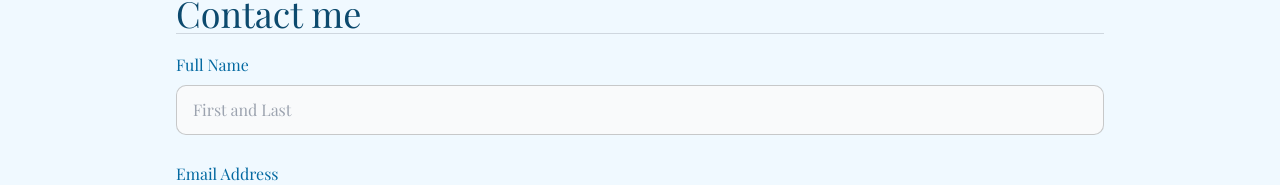
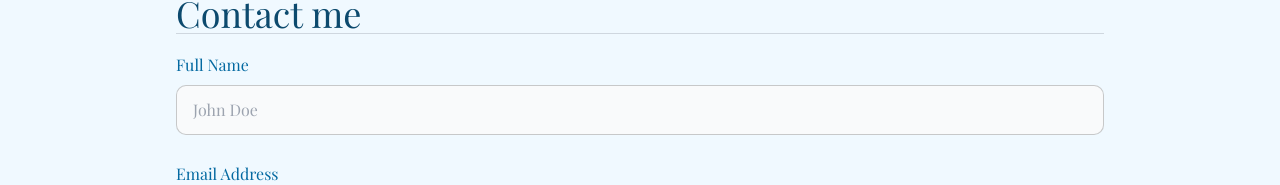
Before and after one commit to hazeltonbw/portfolio2, a React (Vite) app: page /contact in a window 1280 px wide. Shown: the part 183-368 px from the top of the page. Built offline with nearby package versions, Linux system fonts and the light colour scheme; a web font is replaced by a local one.

Commit message:
Add sample name to email form

```diff
--- a/src/components/EmailForm.tsx
+++ b/src/components/EmailForm.tsx
@@ -19,7 +19,7 @@ function EmailForm() {
         type="text"
         name="name"
         id="full-name"
-        placeholder="First and Last"
+        placeholder="John Doe"
         required
       />
       <label htmlFor="email">Email Address</label>
```
